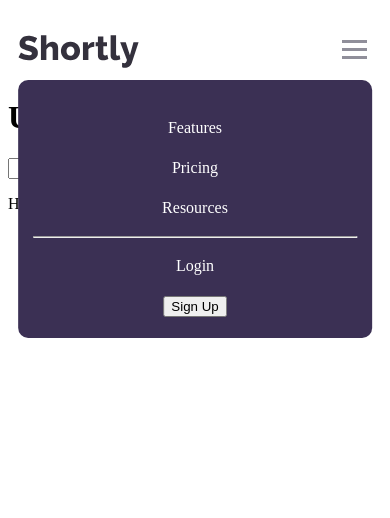
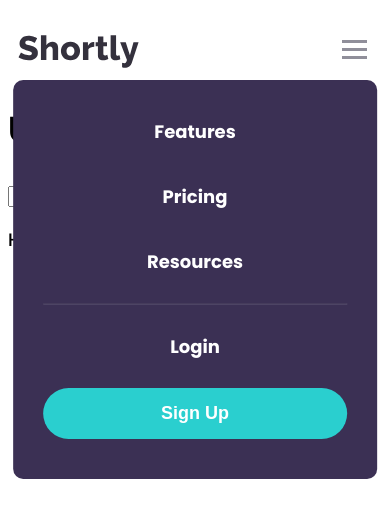
Before and after one commit to awtian/link-shortener, a Vue app: page / in a window 390 px wide. Both pictures are taken after a click on the label 354 px from the left and 51 px from the top of the page. Shown: the top 518 px of the page. Built offline with nearby package versions, Linux system fonts and the light colour scheme.

Commit message:
mobile navigation done

```diff
--- a/src/assets/base.css
+++ b/src/assets/base.css
@@ -1,28 +1,32 @@
 /* color palette from <https://github.com/vuejs/theme> */
 :root {
-  --vt-c-white: #ffffff;
-  --vt-c-white-soft: #f8f8f8;
-  --vt-c-white-mute: #f2f2f2;
-
-  --vt-c-black: #181818;
-  --vt-c-black-soft: #222222;
-  --vt-c-black-mute: #282828;
-
-  --vt-c-indigo: #2c3e50;
-
-  --vt-c-divider-light-1: rgba(60, 60, 60, 0.29);
-  --vt-c-divider-light-2: rgba(60, 60, 60, 0.12);
-  --vt-c-divider-dark-1: rgba(84, 84, 84, 0.65);
-  --vt-c-divider-dark-2: rgba(84, 84, 84, 0.48);
-
-  --vt-c-text-light-1: var(--vt-c-indigo);
-  --vt-c-text-light-2: rgba(60, 60, 60, 0.66);
-  --vt-c-text-dark-1: var(--vt-c-white);
-  --vt-c-text-dark-2: rgba(235, 235, 235, 0.64);
+  --color-primary-cyan: hsl(180, 66%, 49%);
+  --color-primary-dark-violet: hsl(257, 27%, 26%);
+  --color-secondary-red: hsl(0, 87%, 67%);
+  --color-neutral-gray: hsl(0, 0%, 75%);
+  --color-neutral-gray-violet: hsl(257, 7%, 63%);
+  --color-neutral-dark-blue: hsl(255, 11%, 22%);
+  --color-neutral-dark-violet:hsl(260, 8%, 14%);
 }
 
+/* ### Primary
+
+- Cyan: hsl(180, 66%, 49%)
+- Dark Violet: hsl(257, 27%, 26%)
+
+### Secondary
+
+- Red: hsl(0, 87%, 67%)
+
+### Neutral
+
+- Gray: hsl(0, 0%, 75%)
+- Grayish Violet: hsl(257, 7%, 63%)
+- Very Dark Blue: hsl(255, 11%, 22%)
+- Very Dark Violet: hsl(260, 8%, 14%) */
+
 /* semantic color variables for this project */
-:root {
+/* :root {
   --color-background: var(--vt-c-white);
   --color-background-soft: var(--vt-c-white-soft);
   --color-background-mute: var(--vt-c-white-mute);
@@ -34,9 +38,9 @@
   --color-text: var(--vt-c-text-light-1);
 
   --section-gap: 160px;
-}
+} */
 
-@media (prefers-color-scheme: dark) {
+/* @media (prefers-color-scheme: dark) {
   :root {
     --color-background: var(--vt-c-black);
     --color-background-soft: var(--vt-c-black-soft);
@@ -48,7 +52,7 @@
     --color-heading: var(--vt-c-text-dark-1);
     --color-text: var(--vt-c-text-dark-2);
   }
-}
+} */
 
 /* *,
 *::before,
--- a/src/assets/main.css
+++ b/src/assets/main.css
@@ -1,7 +1,9 @@
 @import './base.css';
+@import url('https://fonts.googleapis.com/css2?family=Poppins:ital,wght@0,500;0,700;1,500;1,700&display=swap');
 
 #app {
-  /* max-width: 1280px; */
+  font-family: 'Poppins';
+  font-size: 18px;
   margin: 0 auto;
   font-weight: normal;
 }
--- a/src/components/NavigationBar.vue
+++ b/src/components/NavigationBar.vue
@@ -9,12 +9,14 @@
   </div>
   <transition name="fade">
     <div v-if="showMobileMenu" class="mobile-menu">
+      <div>
         <p><a>Features</a></p>
         <p><a>Pricing</a></p>
         <p><a>Resources</a></p>
         <hr />
         <p><a>Login</a></p>
         <button>Sign Up</button>
+      </div>
     </div>
   </transition>
 </template>
@@ -48,12 +50,36 @@ export default {
   left: 50%;
   transform: translateX(-50%);
   width: 83vw;
-  background-color: hsl(257, 27%, 26%);
+  background-color: var(--color-primary-dark-violet);
   color: white;
-  padding: 20px 15px;
+  padding: 10px 20px;
   border-radius: 10px;
   text-align: center;
-  /* border: 3px solid #73ad21; */
+}
+
+.mobile-menu div {
+  padding: 0 10px;
+}
+
+.mobile-menu p {
+  font-weight: 700;
+  padding: 10px;
+}
+.mobile-menu hr {
+  color: var(--color-neutral-gray);
+  opacity: 0.1;
+}
+
+.mobile-menu button {
+  border: 0;
+  font-weight: 700;
+  font-size: 18px;
+  background-color: var(--color-primary-cyan);
+  color: white;
+  padding: 15px;
+  width: 100%;
+  border-radius: 2rem;
+  margin-bottom: 30px;
 }
 
 .fade-enter-active,
```
Lines whose indentation alone changed are shown as unchanged.
